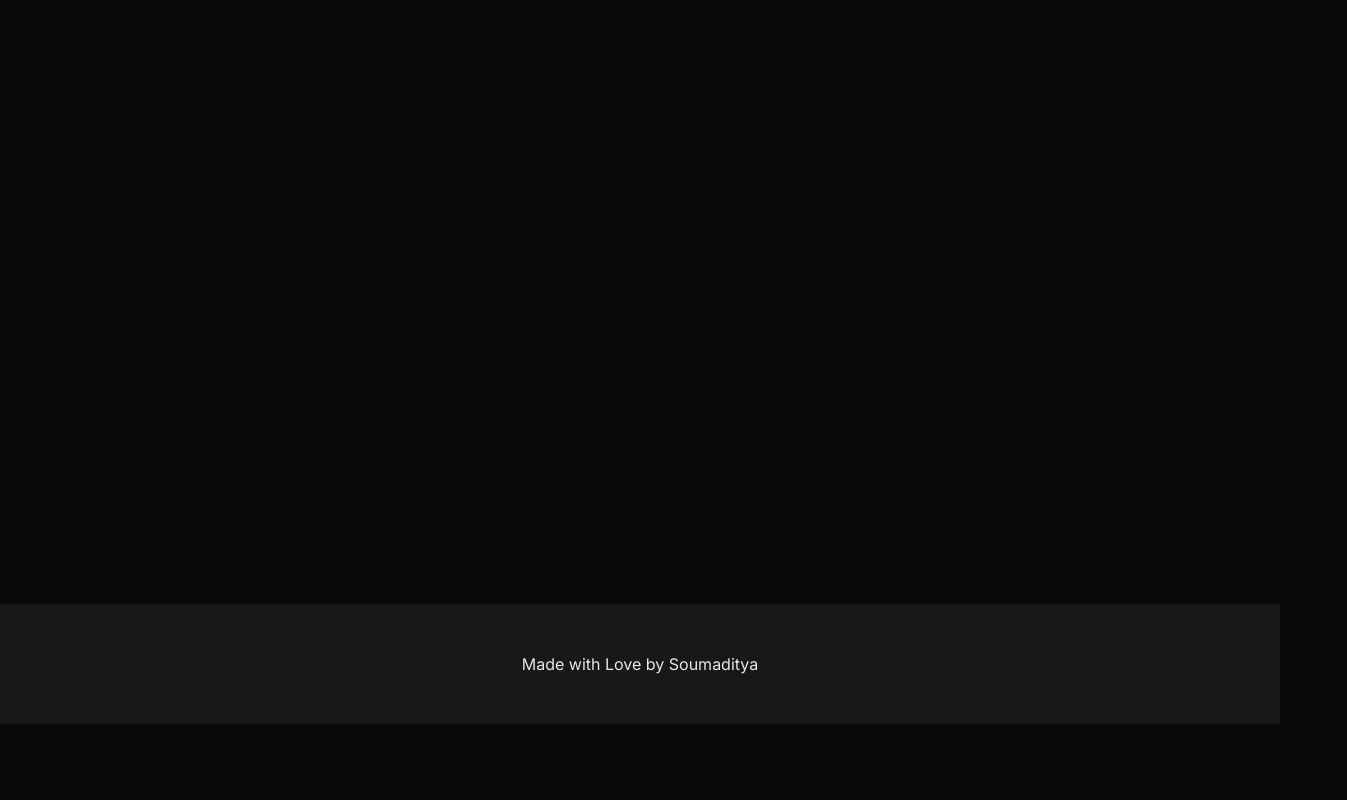
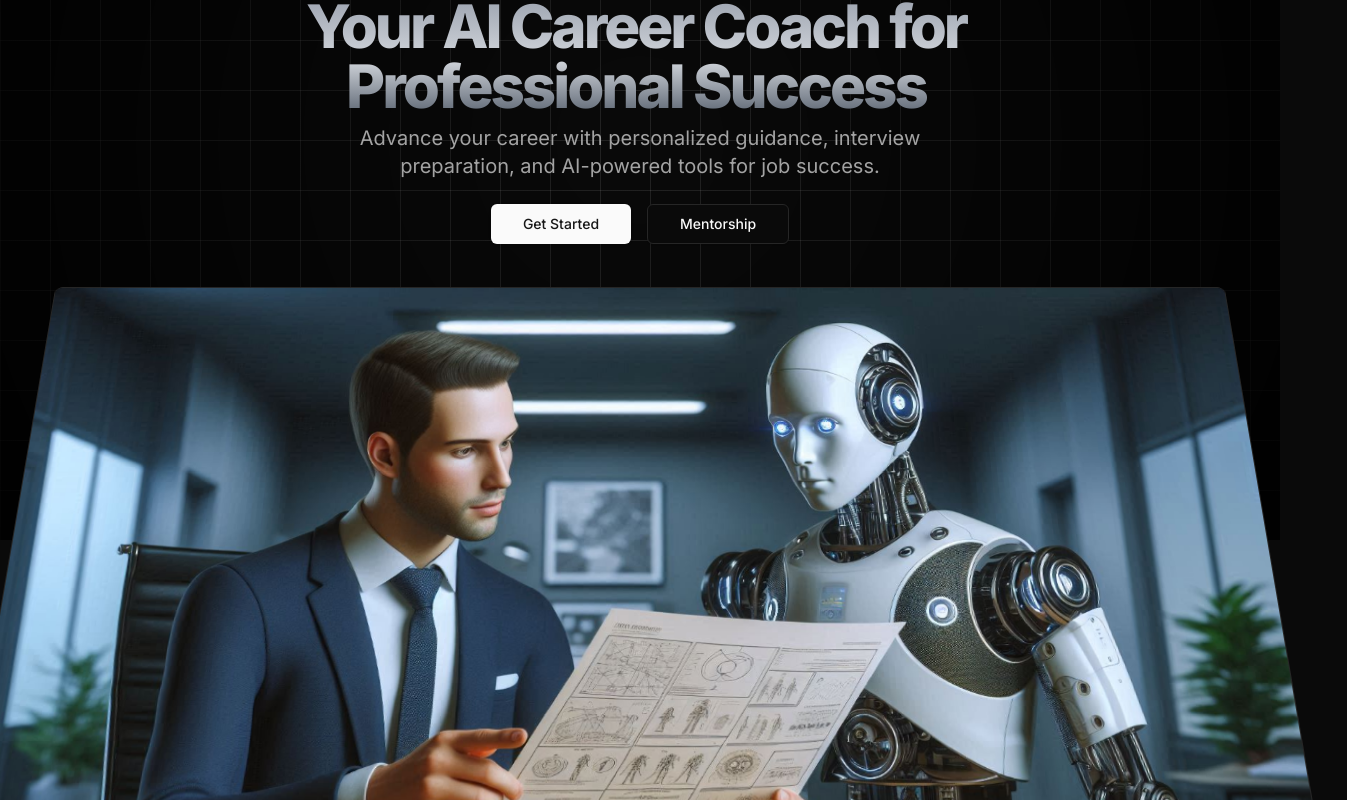
Before and after one commit to palsoumaditya/safalta, a Next.js app: page / in a window 1280 px wide. Shown: the part 260-1060 px from the top of the page, 1347 px wide, since content can reach past the window. Before the commit the page ends 984 px from the top, so only its background shows below. Built offline with nearby package versions, Linux system fonts and the light colour scheme; no server answers.

Commit message:
work on hero page

```diff
--- a/app/(auth)/layout.js
+++ b/app/(auth)/layout.js
@@ -1,9 +1,11 @@
-import React from 'react'
+import React from 'react';
 
-const Authlayout = ({children}) => {
+const Authlayout = ({ children }) => {
   return (
-    <div className='flex justify-center pt-40'>{children}</div>
-  )
-}
+    <div className="flex flex-col justify-center items-center min-h-screen mt-20">
+      {children}
+    </div>
+  );
+};
 
-export default Authlayout
+export default Authlayout;
--- /dev/null
+++ b/app/api/inngest/route.js
@@ -0,0 +1,10 @@
+import { serve } from "inngest/next";
+import { inngest } from "@/lib/inngest/client";
+
+
+export const { GET, POST, PUT } = serve({
+  client: inngest,
+  functions: [
+
+  ],
+});
--- a/app/globals.css
+++ b/app/globals.css
@@ -70,3 +70,58 @@
     @apply bg-background text-foreground;
   }
 }
+.grid-background {
+  position: fixed;
+  top: 0;
+  left: 0;
+  width: 100%;
+  height: 100%;
+  background: linear-gradient(
+    to right,
+    rgba(255, 255, 255, 0.1) 1px,
+    transparent 1px
+  ),
+  linear-gradient(
+    to bottom,
+    rgba(255, 255, 255, 0.1) 1px,
+    transparent 1px
+  );
+  background-size: 50px 50px;
+  z-index: -1;
+}
+.grid-background::before{
+  content:"";
+  position:absolute;
+  top:0;
+  left:0;
+  width:100%;
+  height:100%;
+  background:radial-gradient(circle, transparent,rgba(0,0,0,0.9))
+}
+
+@layer utilities {
+  .gradient {
+    @apply bg-gradient-to-b from-gray-400 via-gray-300 to-gray-600;
+  }
+  @layer utilities {
+  .gradient {
+    @apply bg-gradient-to-b from-gray-400 via-gray-300 to-gray-600;
+  }
+  .gradient-title {
+    @apply gradient font-extrabold tracking-tighter text-transparent bg-clip-text pb-2 pr-2;
+  }
+}
+
+}
+.hero-image-wrapper{
+  perspective: 1000px;
+}
+.hero-image{
+  transform:rotateX(15deg) scale(1);
+  transition: transform 0.5s ease-out;
+  will-change: transform;
+}
+
+.hero-image.scrolled{
+  transform:rotateX(0deg) scale(1) translateY(40px);
+}
--- a/app/page.js
+++ /dev/null
@@ -1,11 +0,0 @@
-import { Button } from "@/components/ui/button";
-
-export default function Home() {
-  return (
-    <div>Hello
-      <br/>
-      <Button>Click Me</Button>
-    </div>
-
-  );
-}
--- /dev/null
+++ b/app/page.jsx
@@ -0,0 +1,11 @@
+import { Button } from "@/components/ui/button";
+import HeroSection from "@/components/hero";
+export default function Home() {
+  return (
+    <div>
+      <div className="grid-background"></div>
+      <HeroSection/>
+   </div>
+
+  );
+}
--- /dev/null
+++ b/components/hero.jsx
@@ -0,0 +1,68 @@
+"use client";
+import React, { useEffect, useRef } from 'react';
+import Link from 'next/link';
+import { Button } from '@/components/ui/button';
+import Image from 'next/image';
+
+const HeroSection = () => {
+  const imageRef = useRef(null);
+
+  useEffect(() => {
+    const imageElement = imageRef.current;
+    if (!imageElement) return; // Ensure imageRef is valid
+
+    const handleScroll = () => {
+      const scrollPosition = window.scrollY;
+      const scrollThreshold = 100;
+
+      if (scrollPosition > scrollThreshold) {
+        imageElement.classList.add("scrolled");
+      } else {
+        imageElement.classList.remove("scrolled");
+      }
+    };
+
+    window.addEventListener("scroll", handleScroll);
+
+    return () => {
+      window.removeEventListener("scroll", handleScroll);
+    };
+  }, []);
+
+  return (
+    <section className="w-full pt-36 md:pt-48 pb-10 text-center">
+      <div className="max-w-3xl mx-auto">
+        <div className="mb-6">
+          <h1 className="text-5xl font-bold md:text-6xl lg:text-7xl xl:text-6xl gradient-title">
+            Your AI Career Coach for <br /> Professional Success
+          </h1>
+          <p className="mx-auto max-w-[600px] text-muted-foreground md:text-xl">
+            Advance your career with personalized guidance, interview preparation, and AI-powered tools for job success.
+          </p>
+        </div>
+        <div className="flex justify-center space-x-4">
+          <Link href="/dashboard">
+            <Button size="lg" className="px-8">Get Started</Button>
+          </Link>
+          <Link href="/mentorship">
+            <Button size="lg" className="px-8" variant="outline">Mentorship</Button>
+          </Link>
+        </div>
+      </div>
+      <div className="hero-image-wrapper mt-5 md:mt-0">
+        <div ref={imageRef} className="hero-image transition-all duration-300">
+          <Image
+            src="/cover.jpeg"
+            width={1280}
+            height={720}
+            alt="cover image"
+            className="rounded-lg shadow-2xl border mx-auto"
+            priority
+          />
+        </div>
+      </div>
+    </section>
+  );
+};
+
+export default HeroSection;
--- /dev/null
+++ b/lib/inngest/client.js
@@ -0,0 +1,4 @@
+import { Inngest } from "inngest";
+
+// Create a client to send and receive events
+export const inngest = new Inngest({ id: "safalta", name: "Safalta" });
--- /dev/null
+++ b/lib/inngest/function.js
@@ -0,0 +1 @@
+import { inngest } from "./client";
--- a/package.json
+++ b/package.json
@@ -23,6 +23,7 @@
     "@radix-ui/react-tabs": "^1.1.2",
     "class-variance-authority": "^0.7.1",
     "clsx": "^2.1.1",
+    "inngest": "^3.31.4",
     "lucide-react": "^0.474.0",
     "next": "15.1.6",
     "next-themes": "^0.4.4",
```
Also changed, not shown: public/cover.jpeg (added), 1 other file (tests, documents, lock files or other folders).
